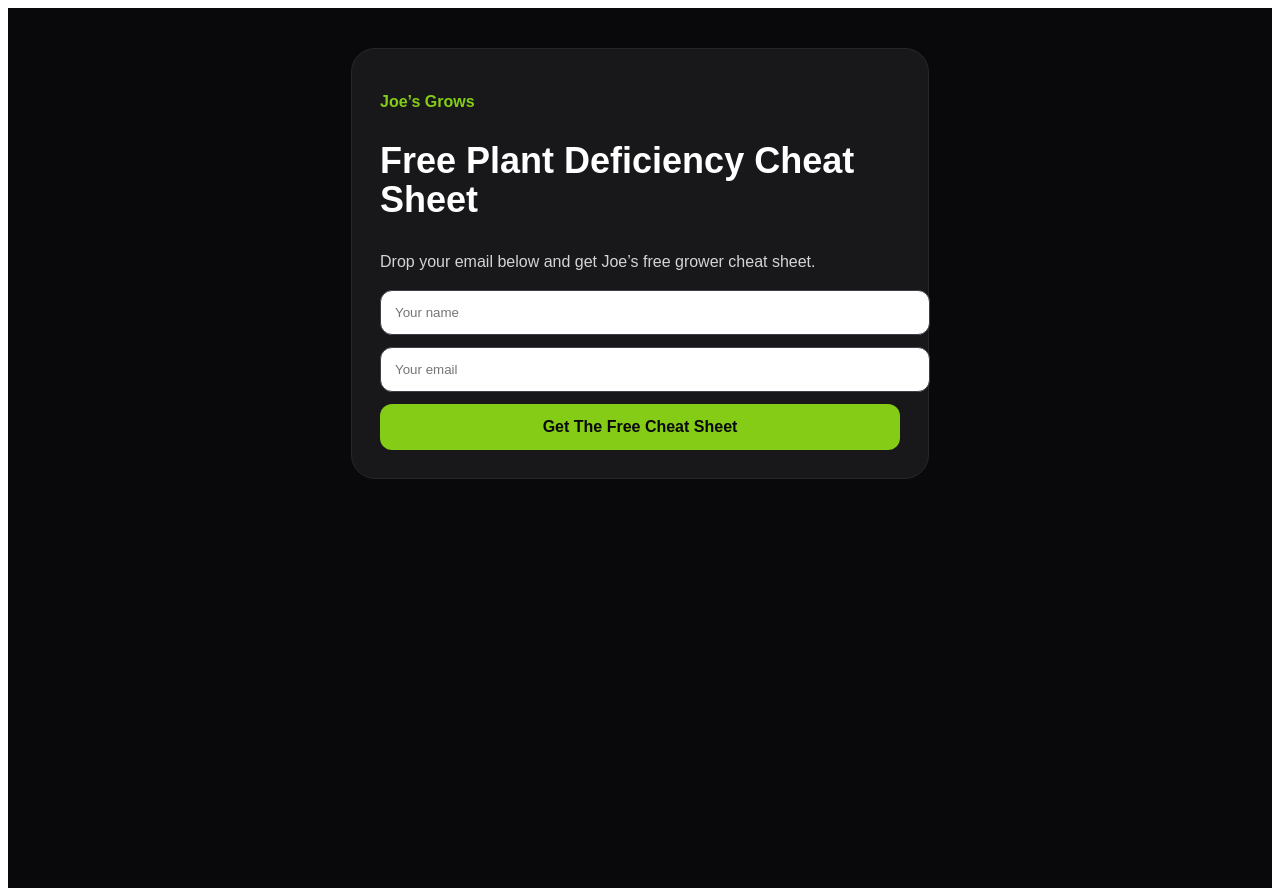
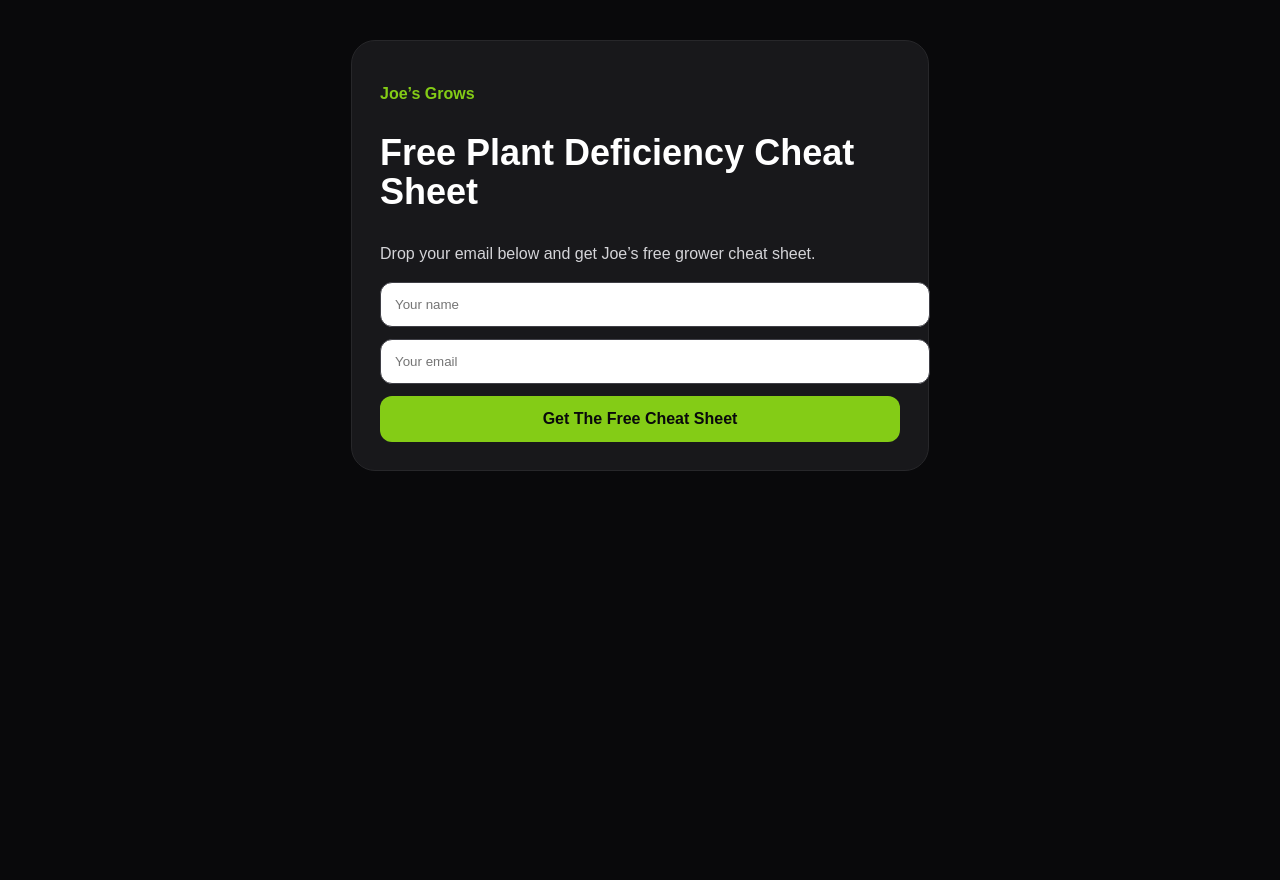
Before and after one commit to Chronic-W-F/joes-grow-cheatsheet, a Next.js app: page / in a window 1280 px wide. Built offline with nearby package versions, Linux system fonts and the light colour scheme.

Commit message:
Add RootLayout component and metadata for app

```diff
--- /dev/null
+++ b/app/layout.js
@@ -0,0 +1,12 @@
+export const metadata = {
+  title: "Joe’s Grows Cheat Sheet",
+  description: "Free plant deficiency cheat sheet from Joe’s Grows",
+};
+
+export default function RootLayout({ children }) {
+  return (
+    <html lang="en">
+      <body style={{ margin: 0 }}>{children}</body>
+    </html>
+  );
+}
```
